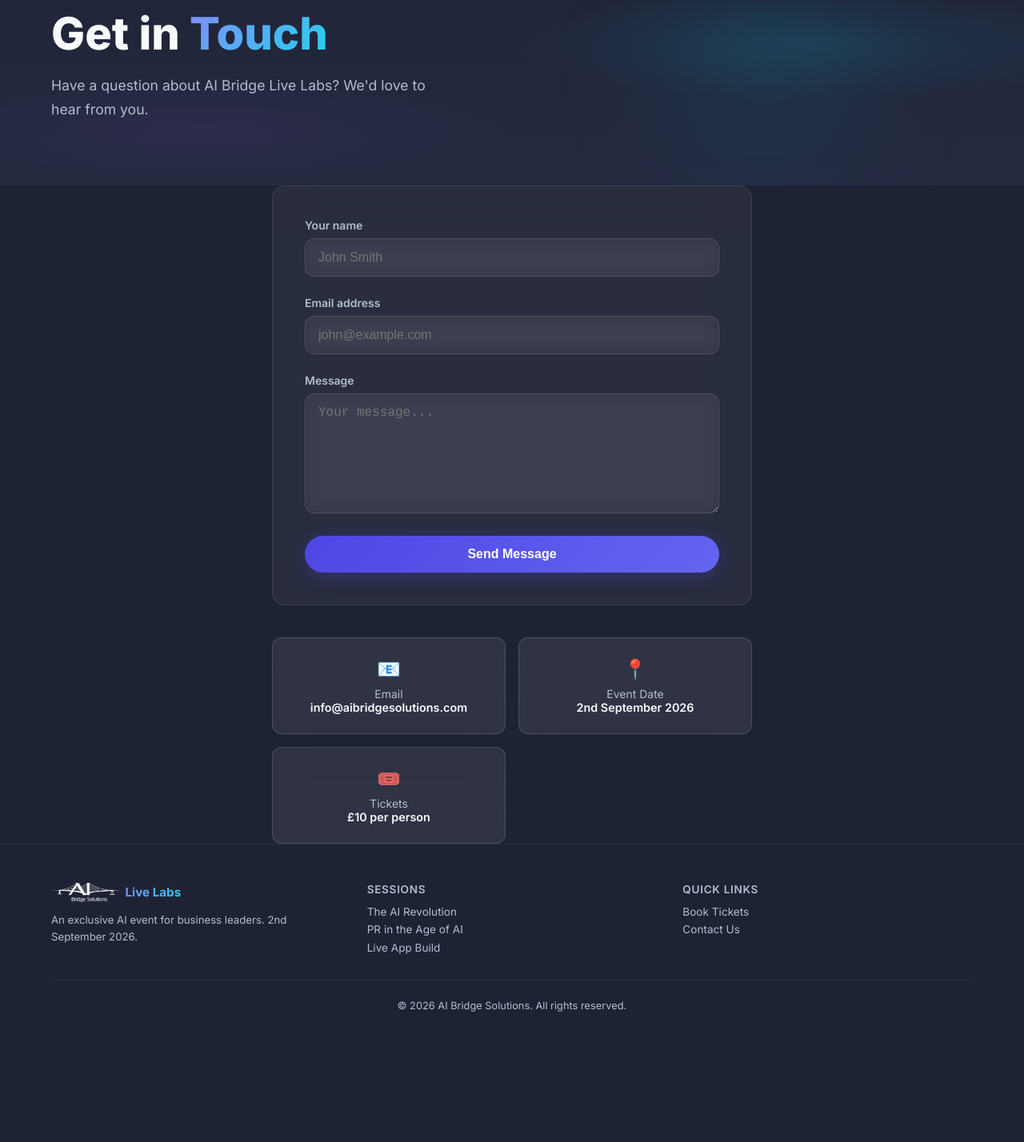
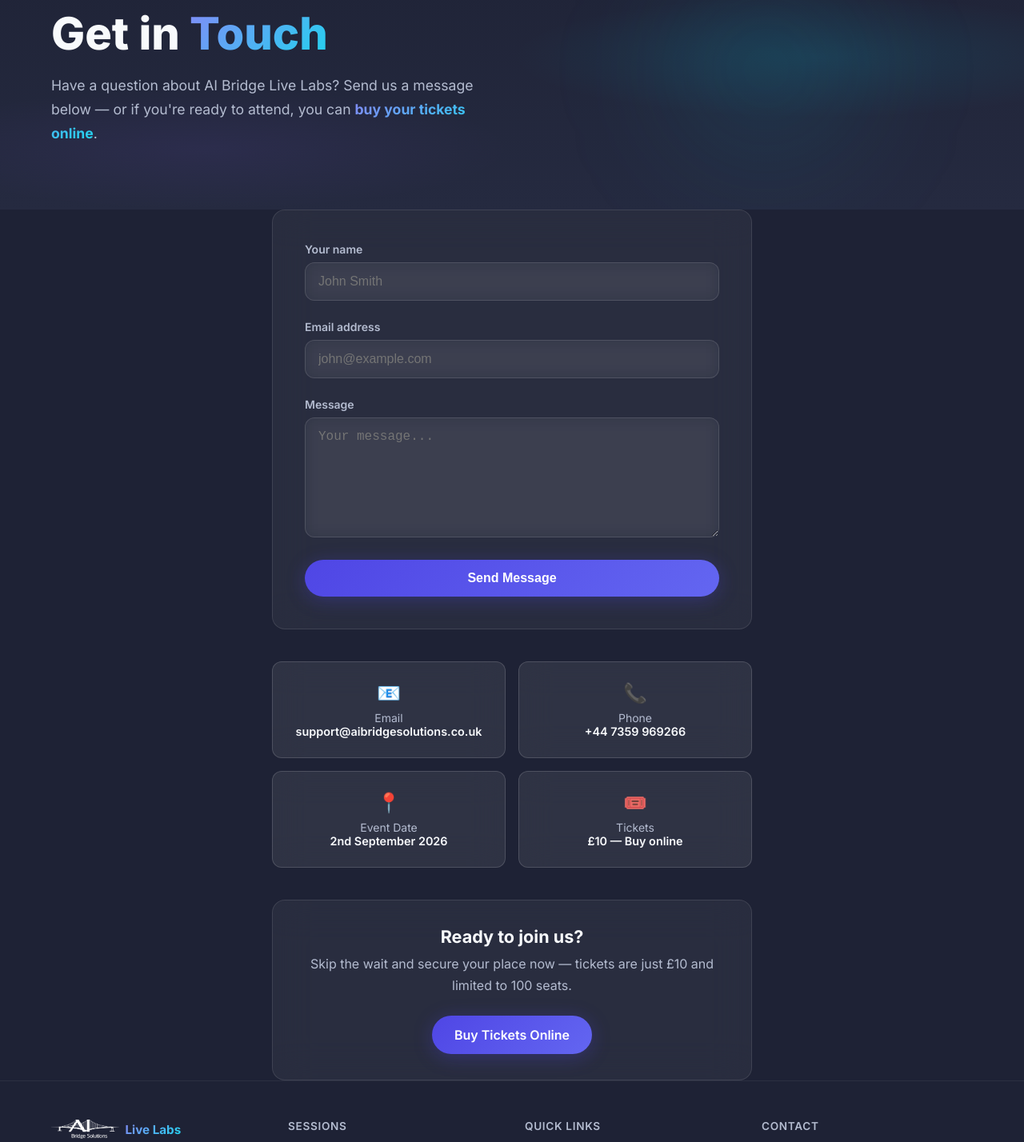
Before and after one commit to kevin21quirk/aibridgelivelabs, a Next.js app: page /contact in a window 1280 px wide. Shown: the part 120-1548 px from the top of the page at 80% size. Before the commit the page ends 1417 px from the top, so only its background shows below. Built offline with nearby package versions, Linux system fonts and the light colour scheme.

Commit message:
Fix company name capitalisation: FirstName -> Firstname across site

```diff
--- a/src/app/api/checkout/route.ts
+++ b/src/app/api/checkout/route.ts
@@ -27,9 +27,12 @@
     const origin = req.headers.get('origin') || 'http://localhost:3000';
 
     const session = await getStripe().checkout.sessions.create({
-      payment_method_types: ['card'],
+      // Omitting payment_method_types lets Stripe show every method you
+      // enable in your Stripe Dashboard (cards, Apple Pay, Google Pay, etc.).
       mode: 'payment',
       customer_email: email,
+      billing_address_collection: 'auto',
+      allow_promotion_codes: true,
       line_items: [
         {
           price_data: {
--- a/src/app/contact/page.tsx
+++ b/src/app/contact/page.tsx
@@ -1,8 +1,13 @@
 'use client';
 
+import Link from 'next/link';
 import Navbar from '../../components/Navbar';
 import Footer from '../../components/Footer';
 import { useState, FormEvent } from 'react';
+
+const SUPPORT_EMAIL = 'support@aibridgesolutions.co.uk';
+const SUPPORT_PHONE_DISPLAY = '+44 7359 969266';
+const SUPPORT_PHONE_TEL = '+447359969266';
 
 export default function ContactPage() {
   const [name, setName] = useState('');
@@ -12,6 +17,9 @@
 
   function handleSubmit(e: FormEvent) {
     e.preventDefault();
+    const subject = encodeURIComponent(`Enquiry from ${name} — AI Bridge Live Labs`);
+    const body = encodeURIComponent(`Name: ${name}\nEmail: ${email}\n\n${message}`);
+    window.location.href = `mailto:${SUPPORT_EMAIL}?subject=${subject}&body=${body}`;
     setSubmitted(true);
   }
 
@@ -46,8 +54,9 @@
           <h1 style={{ fontSize: 'clamp(2.5rem, 5vw, 3.5rem)', fontWeight: 800, marginBottom: '1rem' }}>
             Get in <span className="gradient-text">Touch</span>
           </h1>
-          <p style={{ fontSize: '1.1rem', color: 'var(--text-muted)', maxWidth: '500px', lineHeight: 1.7 }}>
-            Have a question about AI Bridge Live Labs? We&apos;d love to hear from you.
+          <p style={{ fontSize: '1.1rem', color: 'var(--text-muted)', maxWidth: '560px', lineHeight: 1.7 }}>
+            Have a question about AI Bridge Live Labs? Send us a message below — or if
+            you&apos;re ready to attend, you can <Link href="/booking" className="gradient-text" style={{ fontWeight: 700 }}>buy your tickets online</Link>.
           </p>
         </div>
       </section>
@@ -103,21 +112,34 @@
           )}
 
           <div style={{ marginTop: '2.5rem', display: 'grid', gridTemplateColumns: 'repeat(auto-fit, minmax(200px, 1fr))', gap: '1rem' }}>
-            <div className="card" style={{ textAlign: 'center', padding: '1.5rem' }}>
+            <a href={`mailto:${SUPPORT_EMAIL}`} className="card" style={{ textAlign: 'center', padding: '1.5rem', display: 'block' }}>
               <div style={{ fontSize: '1.5rem', marginBottom: '0.5rem' }}>📧</div>
               <p style={{ fontSize: '0.875rem', color: 'var(--text-muted)' }}>Email</p>
-              <p style={{ fontWeight: 600, fontSize: '0.9rem' }}>info@aibridgesolutions.com</p>
-            </div>
+              <p style={{ fontWeight: 600, fontSize: '0.9rem', wordBreak: 'break-word' }}>{SUPPORT_EMAIL}</p>
+            </a>
+            <a href={`tel:${SUPPORT_PHONE_TEL}`} className="card" style={{ textAlign: 'center', padding: '1.5rem', display: 'block' }}>
+              <div style={{ fontSize: '1.5rem', marginBottom: '0.5rem' }}>📞</div>
+              <p style={{ fontSize: '0.875rem', color: 'var(--text-muted)' }}>Phone</p>
+              <p style={{ fontWeight: 600, fontSize: '0.9rem' }}>{SUPPORT_PHONE_DISPLAY}</p>
+            </a>
             <div className="card" style={{ textAlign: 'center', padding: '1.5rem' }}>
               <div style={{ fontSize: '1.5rem', marginBottom: '0.5rem' }}>📍</div>
               <p style={{ fontSize: '0.875rem', color: 'var(--text-muted)' }}>Event Date</p>
               <p style={{ fontWeight: 600, fontSize: '0.9rem' }}>2nd September 2026</p>
             </div>
-            <div className="card" style={{ textAlign: 'center', padding: '1.5rem' }}>
+            <Link href="/booking" className="card" style={{ textAlign: 'center', padding: '1.5rem', display: 'block' }}>
               <div style={{ fontSize: '1.5rem', marginBottom: '0.5rem' }}>🎟️</div>
               <p style={{ fontSize: '0.875rem', color: 'var(--text-muted)' }}>Tickets</p>
-              <p style={{ fontWeight: 600, fontSize: '0.9rem' }}>£10 per person</p>
-            </div>
+              <p style={{ fontWeight: 600, fontSize: '0.9rem' }}>£10 — Buy online</p>
+            </Link>
+          </div>
+
+          <div className="glass-panel" style={{ marginTop: '2.5rem', padding: '2rem', textAlign: 'center' }}>
+            <h2 style={{ fontSize: '1.35rem', fontWeight: 700, marginBottom: '0.5rem' }}>Ready to join us?</h2>
+            <p style={{ color: 'var(--text-muted)', marginBottom: '1.5rem', lineHeight: 1.7 }}>
+              Skip the wait and secure your place now — tickets are just £10 and limited to 100 seats.
+            </p>
+            <Link href="/booking" className="btn btn-primary">Buy Tickets Online</Link>
           </div>
         </div>
       </section>
--- a/src/components/EventSections.tsx
+++ b/src/components/EventSections.tsx
@@ -11,9 +11,9 @@
     {
       time: '11:45 – 13:00',
       title: 'PR in the Age of AI',
-      presenter: 'FirstName Communications',
+      presenter: 'Firstname Communications',
       description:
-        'FirstName Communications specialise in public relations for the IT and AI sectors. This session covers how to position your brand, craft compelling narratives around technology adoption, and leverage media attention to amplify your AI story.',
+        'Firstname Communications specialise in public relations for the IT and AI sectors. This session covers how to position your brand, craft compelling narratives around technology adoption, and leverage media attention to amplify your AI story.',
       icon: '📢',
     },
     {
--- a/src/components/Footer.tsx
+++ b/src/components/Footer.tsx
@@ -35,6 +35,15 @@
               <Link href="/contact" style={{ fontSize: '0.85rem', color: 'var(--text-muted)' }}>Contact Us</Link>
             </div>
           </div>
+
+          {/* Contact */}
+          <div>
+            <h4 style={{ fontWeight: 600, fontSize: '0.85rem', marginBottom: '0.75rem', color: 'var(--text-muted)', textTransform: 'uppercase', letterSpacing: '0.05em' }}>Contact</h4>
+            <div style={{ display: 'flex', flexDirection: 'column', gap: '0.4rem' }}>
+              <a href="mailto:support@aibridgesolutions.co.uk" style={{ fontSize: '0.85rem', color: 'var(--text-muted)', wordBreak: 'break-word' }}>support@aibridgesolutions.co.uk</a>
+              <a href="tel:+447359969266" style={{ fontSize: '0.85rem', color: 'var(--text-muted)' }}>+44 7359 969266</a>
+            </div>
+          </div>
         </div>
 
         <div style={{ borderTop: '1px solid rgba(255,255,255,0.06)', paddingTop: '1.5rem', textAlign: 'center' }}>
--- a/src/components/GlassCarousel.tsx
+++ b/src/components/GlassCarousel.tsx
@@ -27,9 +27,9 @@
       icon: '📢',
       tag: 'PR & Media',
       title: 'Technology PR',
-      subtitle: 'FirstName Communications',
+      subtitle: 'Firstname Communications',
       detail: 'Position your brand at the forefront of innovation with expert PR strategies for the AI age.',
-      fullDescription: 'FirstName Communications will reveal how to craft compelling technology narratives, secure media coverage in top-tier publications, and build thought leadership that attracts clients, investors, and talent to your AI-forward business.',
+      fullDescription: 'Firstname Communications will reveal how to craft compelling technology narratives, secure media coverage in top-tier publications, and build thought leadership that attracts clients, investors, and talent to your AI-forward business.',
     },
     {
       icon: '🚀',
--- a/src/components/HomeAgendaPreview.tsx
+++ b/src/components/HomeAgendaPreview.tsx
@@ -20,7 +20,7 @@
       part: 2,
       time: '9:40 – 10:10',
       title: 'PR in the Age of AI',
-      presenter: 'FirstName Communications',
+      presenter: 'Firstname Communications',
       href: '/sessions/pr-and-ai',
       logo: '/fnc13c (003).png',
       logoInvert: false,
--- a/src/components/HomeFeatures.tsx
+++ b/src/components/HomeFeatures.tsx
@@ -37,7 +37,7 @@
     part: 2,
     time: '9:40 – 10:10',
     title: 'PR in the Age of AI',
-    presenter: 'FirstName Communications',
+    presenter: 'Firstname Communications',
     href: '/sessions/pr-and-ai',
     logo: '/fnc.png',
     logoInvert: false,
--- a/src/components/Navbar.tsx
+++ b/src/components/Navbar.tsx
@@ -64,7 +64,7 @@
                   onMouseLeave={(e) => { e.currentTarget.style.background = 'transparent'; e.currentTarget.style.color = 'var(--text-muted)'; }}
                 >
                   <strong style={{ display: 'block', color: 'inherit' }}>Part 2: PR in the Age of AI</strong>
-                  <span style={{ fontSize: '0.75rem', opacity: 0.7 }}>FirstName Communications</span>
+                  <span style={{ fontSize: '0.75rem', opacity: 0.7 }}>Firstname Communications</span>
                 </Link>
                 <Link href="/sessions/live-build" style={{ display: 'block', padding: '0.75rem 1rem', borderRadius: '0.5rem', fontSize: '0.875rem', color: 'var(--text-muted)', transition: 'all 0.2s' }}
                   onMouseEnter={(e) => { e.currentTarget.style.background = 'rgba(79,70,229,0.15)'; e.currentTarget.style.color = '#fff'; }}
--- a/src/components/TicketCard.tsx
+++ b/src/components/TicketCard.tsx
@@ -30,7 +30,7 @@
         <ul style={{ listStyle: 'none', padding: 0, marginBottom: '1.5rem', textAlign: 'left' }}>
           {[
             'AI strategy masterclass by AI Bridge Solutions',
-            'PR & branding insights from FirstName Communications',
+            'PR & branding insights from Firstname Communications',
             'Live app build demonstration',
             'Networking opportunities with industry leaders',
             'Refreshments included',
```
Also changed, not shown: src/app/sessions/pr-and-ai/page.tsx (+4 -4 lines).
